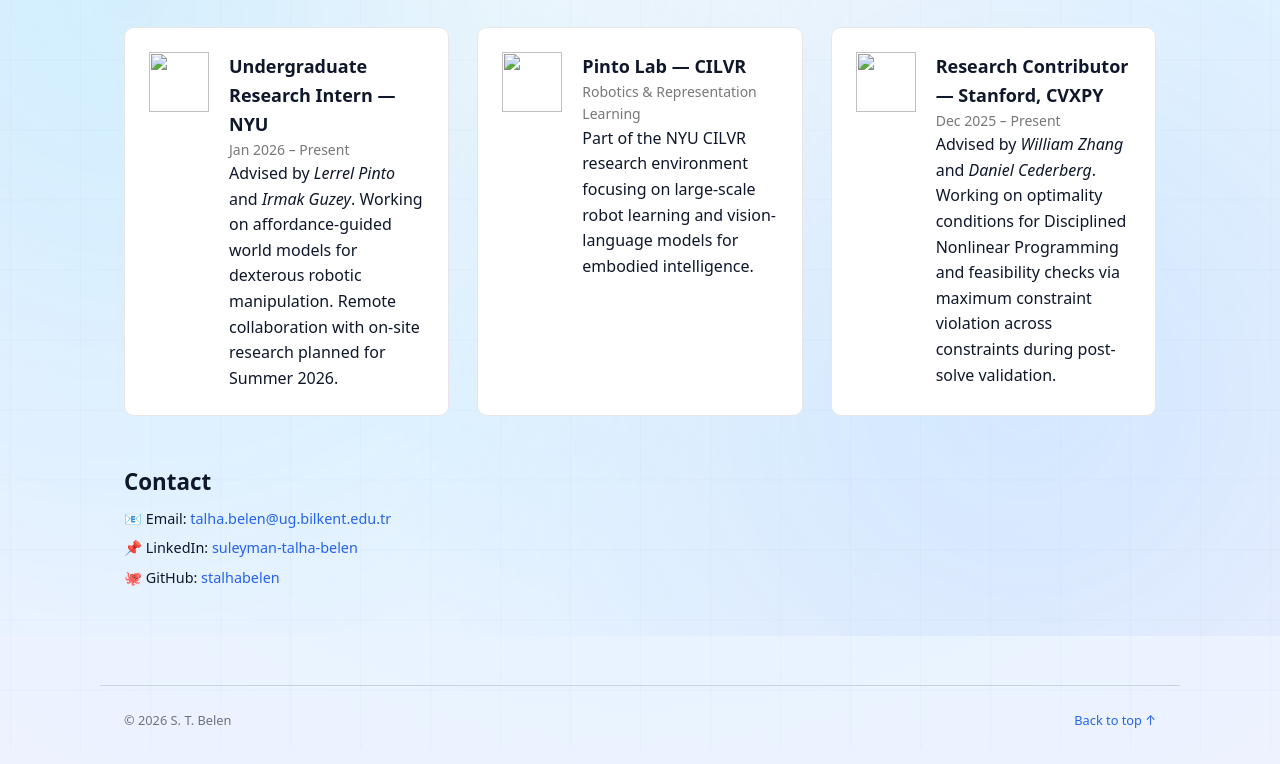
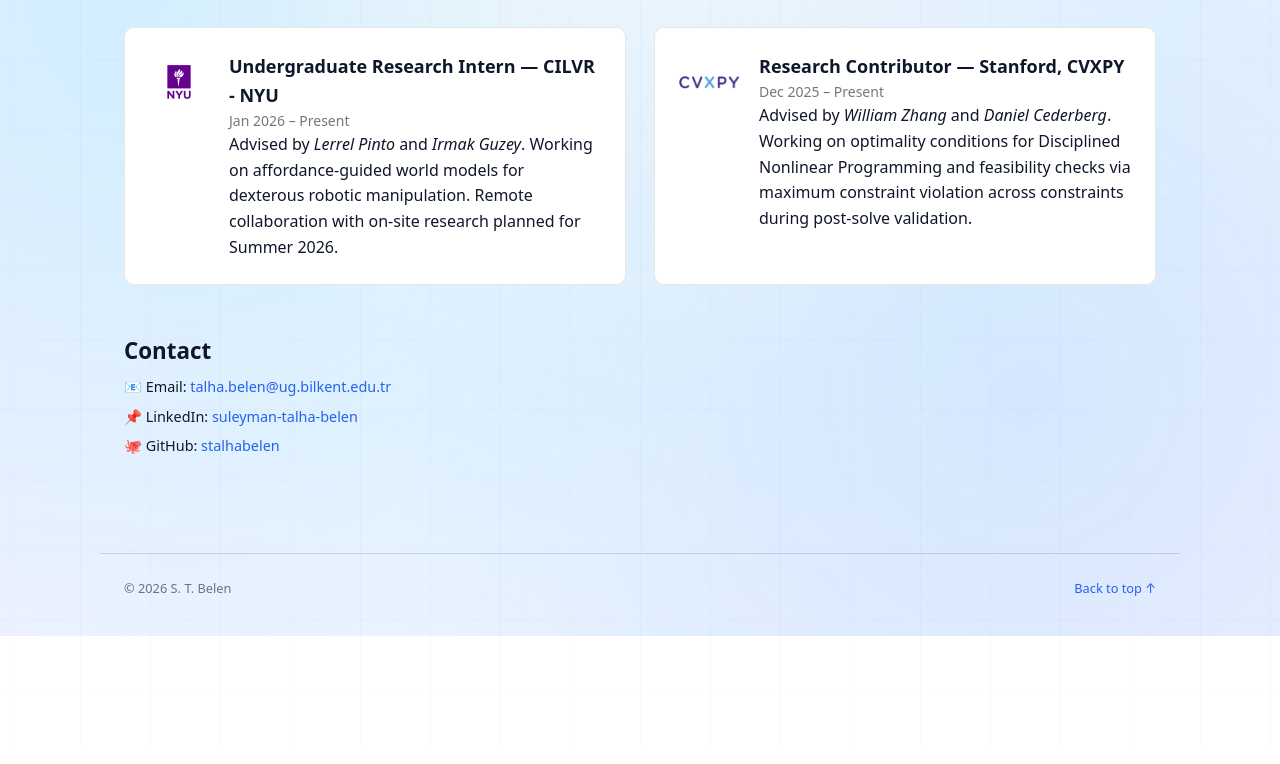
Before and after one commit to stalhabelen/stalhabelen.github.io, a plain HTML site: page research.html in a window 1280 px wide. Shown: the part 164-928 px from the top of the page. After the commit the page ends 800 px from the top, so only its background shows below. Drawn offline with Linux system fonts and the light colour scheme.

Commit message:
Add files via upload

```diff
--- a/research.html
+++ b/research.html
@@ -52,13 +52,13 @@ optimization, and decision-making systems.
 <div class="research-card">
 
 <div class="research-logo">
-<img src="images/nyu.png">
+<img src="nyu.png">
 </div>
 
 <div class="research-content">
 
 <h3>
-Undergraduate Research Intern — NYU
+Undergraduate Research Intern — CILVR - NYU
 </h3>
 
 <p class="research-date">
@@ -77,32 +77,7 @@ Remote collaboration with on-site research planned for Summer 2026.
 
 
 
-<!-- CILVR -->
 
-<div class="research-card">
-
-<div class="research-logo">
-<img src="images/cilvr.png">
-</div>
-
-<div class="research-content">
-
-<h3>
-Pinto Lab — CILVR
-</h3>
-
-<p class="research-date">
-Robotics & Representation Learning
-</p>
-
-<p>
-Part of the NYU CILVR research environment focusing on large-scale
-robot learning and vision-language models for embodied intelligence.
-</p>
-
-</div>
-
-</div>
 
 
 
@@ -111,7 +86,7 @@ robot learning and vision-language models for embodied intelligence.
 <div class="research-card">
 
 <div class="research-logo">
-<img src="images/cvxpy.png">
+<img src="cvxpy.png">
 </div>
 
 <div class="research-content">
```
